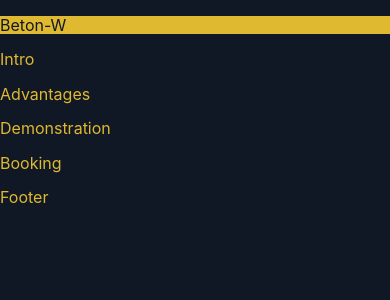
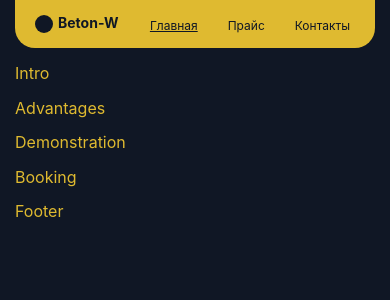
Before and after one commit to mkdir-dev/betonw-client, a React (Create React App) app: page / in a window 390 px wide. Shown: the top 300 px of the page. Built offline with nearby package versions, Linux system fonts and the light colour scheme.

Commit message:
feat: add header

```diff
--- a/src/assets/styles/color.scss
+++ b/src/assets/styles/color.scss
@@ -1,3 +1,4 @@
 // основные цвета
 $main: #101725;
 $yellow: #dfba30;
+$white: #e7ead6;
--- a/src/assets/styles/fonts.scss
+++ b/src/assets/styles/fonts.scss
@@ -10,10 +10,36 @@
   line-height: 19px;
 }
 
+@mixin logo {
+  font-weight: 700;
+  font-size: 18px;
+  line-height: 21px;
+
+  @media (max-width: 768px) {
+    font-size: 16px;
+    line-height: 19px;
+  }
+
+  @media (max-width: 480px) {
+    font-size: 14px;
+    line-height: 16px;
+  }
+}
+
 @mixin mainText {
   font-weight: 400;
   font-size: 16px;
   line-height: 19px;
+
+  @media (max-width: 768px) {
+    font-size: 14px;
+    line-height: 16px;
+  }
+
+  @media (max-width: 480px) {
+    font-size: 12px;
+    line-height: 14px;
+  }
 }
 
 @mixin listMainText {
--- a/src/assets/styles/main.scss
+++ b/src/assets/styles/main.scss
@@ -1,2 +1,18 @@
 @import './color.scss';
 @import './fonts.scss';
+
+$transition: all 0.3s ease-out;
+
+/*
+@media screen and (max-width: 360px) {}
+
+@media screen and (min-width: 361px) and (max-width: 499px) {}
+
+@media screen and (min-width: 500px) and (max-width: 768px) {}
+
+@media screen and (min-width: 769px) and (max-width: 1023px) {}
+
+@media screen and (min-width: 1024px) {}
+
+@media (max-width: 800px) {}
+*/
--- a/src/components/Header/Header.jsx
+++ b/src/components/Header/Header.jsx
@@ -1,15 +1,41 @@
 import React from 'react';
+import { NavLink, useLocation } from 'react-router-dom';
 
 import './Header.scss';
 
+import { pages } from '../../utils/constants';
+
 function Header() {
+  const location = useLocation();
+
   return (
     <header className="header">
       <div className="header__container">
         <div className="header__logo-wrap">
           <div className="header__logo" />
-          <p>Beton-W</p>
+          <h2 className="header__name">Beton-W</h2>
         </div>
+
+        <nav className="header__nav">
+          <ul className="header__nav-items">
+            {pages.map((page) => (
+              <li
+                key={page.id}
+                className="header__nav-item"
+              >
+                <NavLink
+                  to={page.path}
+                  className={`header__navlink
+                    ${location.pathname === page.path
+                    ? 'header__navlink_active' : ''}
+                  `}
+                >
+                  {page.title}
+                </NavLink>
+              </li>
+            ))}
+          </ul>
+        </nav>
       </div>
     </header>
   );
--- a/src/components/Header/Header.scss
+++ b/src/components/Header/Header.scss
@@ -2,9 +2,104 @@
 
 .header {
   background-color: $yellow;
-  color: $main;
+  border-radius: 0px 0px 20px 20px;
 
   &__container {
+    padding: 20px 30px;
+    display: flex;
+    justify-content: space-between;
+  }
 
+  &__logo-wrap {
+    display: flex;
+  }
+
+  &__logo {
+    width: 24px;
+    height: 24px;
+    margin-right: 5px;
+    border-radius: 50%;
+    background-color: $main;
+  }
+
+  &__name {
+    @include logo;
+    margin: 0;
+    color: $main;
+  }
+
+  &__nav {}
+
+  &__nav-items {
+    display: flex;
+    flex-direction: row;
+    margin: 0;
+    padding: 0;
+    list-style-type: none;
+  }
+
+  &__nav-item {
+    margin-right: 20px;
+
+    &:last-child {
+      margin-right: 0;
+    }
+  }
+
+  &__navlink {
+    @include mainText;
+    padding: 5px 15px;
+    color: $main;
+
+    border-radius: 25px;
+    text-decoration: none;
+    transition: $transition;
+
+    &_active {
+      text-decoration: underline;
+    }
+
+    &:hover {
+      background-color: $white;
+      text-decoration: none;
+    }
   }
 }
+
+@media (max-width: 1400px) {
+  .header {}
+}
+
+@media (max-width: 1280px) {
+  .header {}
+}
+
+@media (max-width: 768px) {
+  .header {
+    &__container {
+      padding: 15px 20px;
+    }
+
+    &__logo {
+      width: 20px;
+      height: 20px;
+    }
+
+    &__navlink {
+      padding: 5px 10px;
+    }
+  }
+}
+
+@media (max-width: 480px) {
+  .header {
+    &__logo {
+      width: 18px;
+      height: 18px;
+    }
+
+    &__navlink {
+      padding: 5px;
+    }
+  }
+}
--- a/src/index.css
+++ b/src/index.css
@@ -20,3 +20,27 @@ code {
   background-color: #101725;
   color: #dfba30;
 }
+
+@media (max-width: 1400px) {
+  .root {
+    margin: 0 60px;
+  }
+}
+
+@media (max-width: 1280px) {
+  .root {
+    margin: 0 40px;
+  }
+}
+
+@media (max-width: 768px) {
+  .root {
+    margin: 0 30px;
+  }
+}
+
+@media (max-width: 480px) {
+  .root {
+    margin: 0 15px;
+  }
+}
--- a/src/utils/constants.js
+++ b/src/utils/constants.js
@@ -0,0 +1,21 @@
+// eslint-disable-next-line import/prefer-default-export
+export const pages = [
+  {
+    id: '01',
+    name: 'home',
+    title: 'Главная',
+    path: '/',
+  },
+  {
+    id: '01',
+    name: 'price',
+    title: 'Прайс',
+    path: '/price',
+  },
+  {
+    id: '01',
+    name: 'contacts',
+    title: 'Контакты',
+    path: '/contacts',
+  },
+];
```
